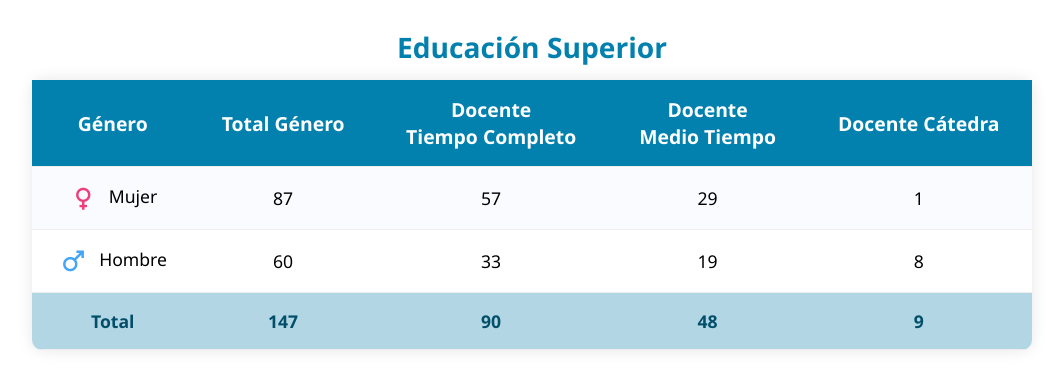
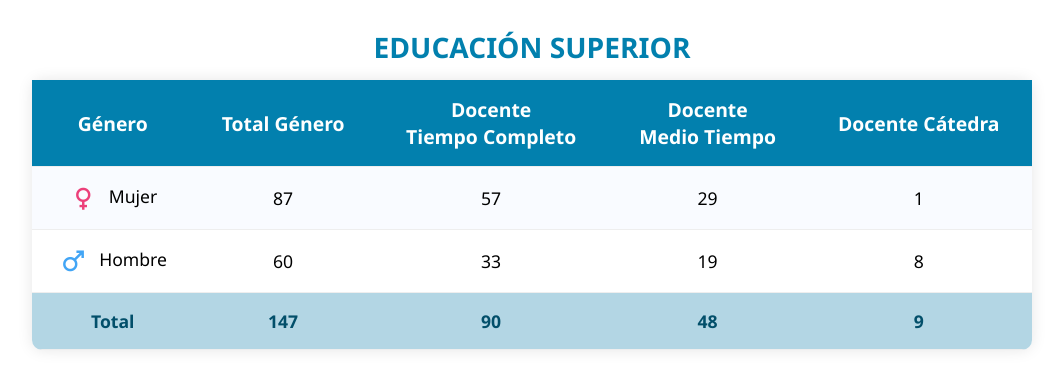
Before and after one commit to asierrag/graficas, a plain HTML site: page docentesUCN.html in a window 1280 px wide. Shown: the whole page, without its empty margins (108-1171 px from the left). Drawn offline with nearby package versions, Linux system fonts and the light colour scheme.

Commit message:
Update docentesUCN.html

```diff
--- a/docentesUCN.html
+++ b/docentesUCN.html
@@ -83,7 +83,7 @@
 <body>
 
 <table>
-  <caption>Educación Superior</caption>
+  <caption>EDUCACIÓN SUPERIOR</caption>
   <thead>
     <tr>
       <th>Género</th>
```
